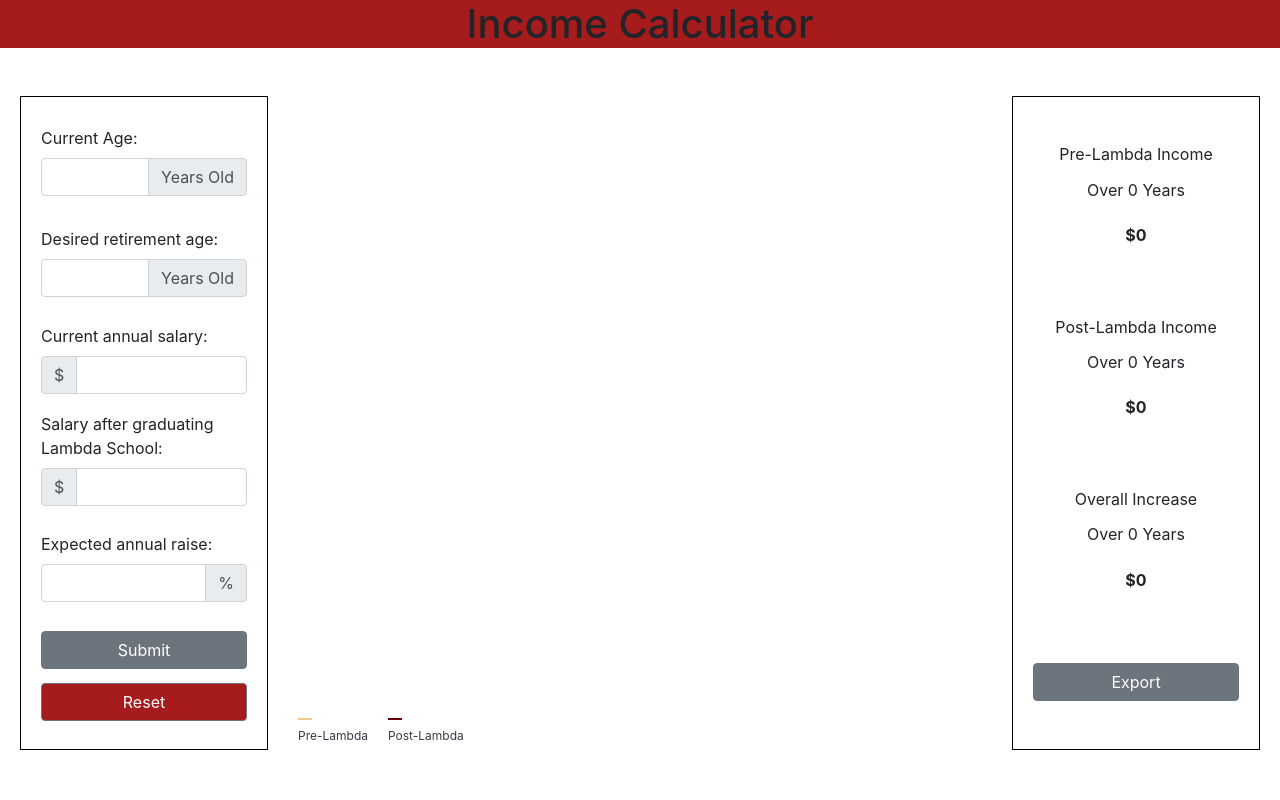
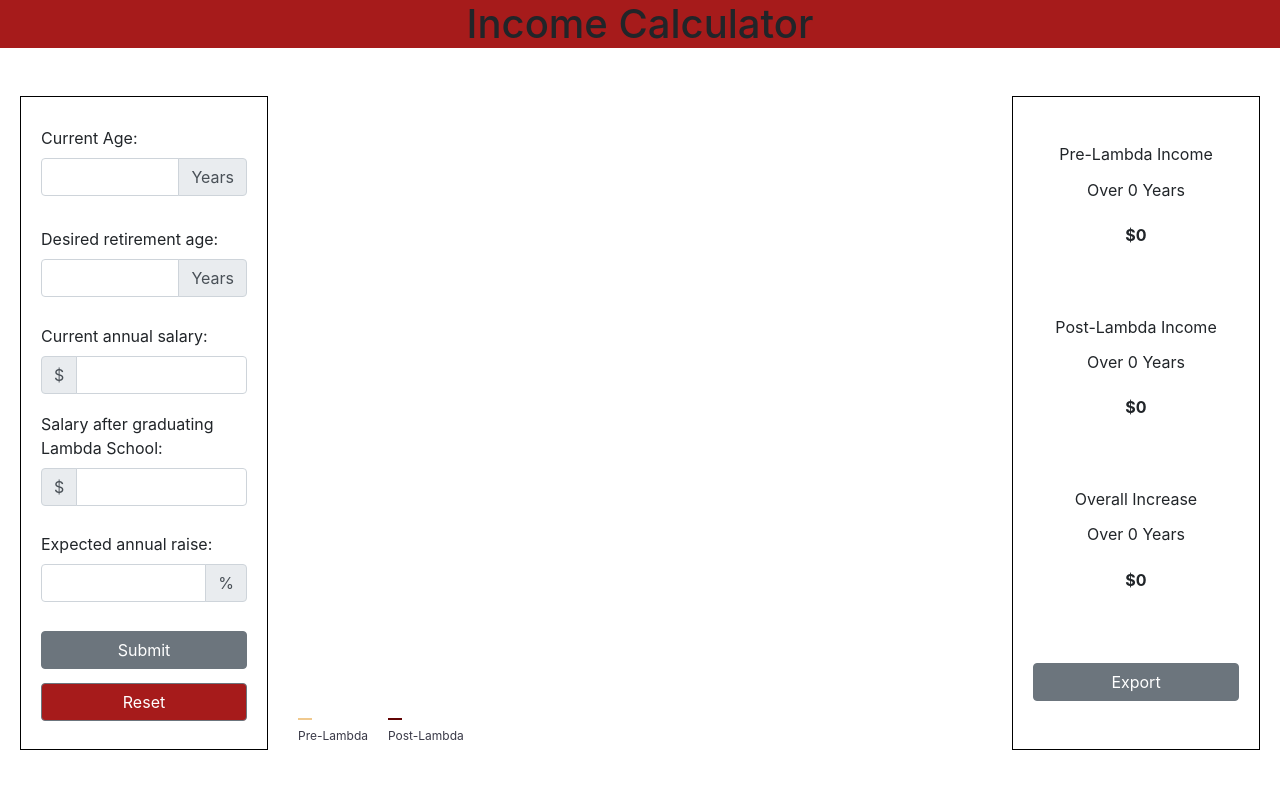
Before and after one commit to LambdaWinter19Hackathon-Calculator/Hackathon_Income_Calculator, a React (Create React App) app: page / in a window 1280 px wide. Shown: the top 800 px of the page. Built offline with nearby package versions, Linux system fonts and the light colour scheme.

Commit message:
Changed 'Years Old' to 'Years' in IncomeForm input

```diff
--- a/src/components/IncomeForm.js
+++ b/src/components/IncomeForm.js
@@ -100,7 +100,7 @@
                   id="currentAge"
                   onChange={this.handleChange}
                 />
-                <InputGroupAddon addonType="append">Years Old</InputGroupAddon>
+                <InputGroupAddon addonType="append">Years</InputGroupAddon>
               </InputGroup>
             </FormGroup>
 
@@ -114,7 +114,7 @@
                   id="retirementAge"
                   onChange={this.handleChange}
                 />
-                <InputGroupAddon addonType="append">Years Old</InputGroupAddon>
+                <InputGroupAddon addonType="append">Years</InputGroupAddon>
               </InputGroup>
             </FormGroup>
           </div>
@@ -216,12 +216,17 @@
     }
 
     button {
-      margin: 0 auto;
       width: 100%;
+
+      }
     }
 
     .reset {
       background: #A61B1B;
+
+
+      @media (max-width: 1024px) {
+        margin-bottom: 17px;
     }
   }
 `;
```
